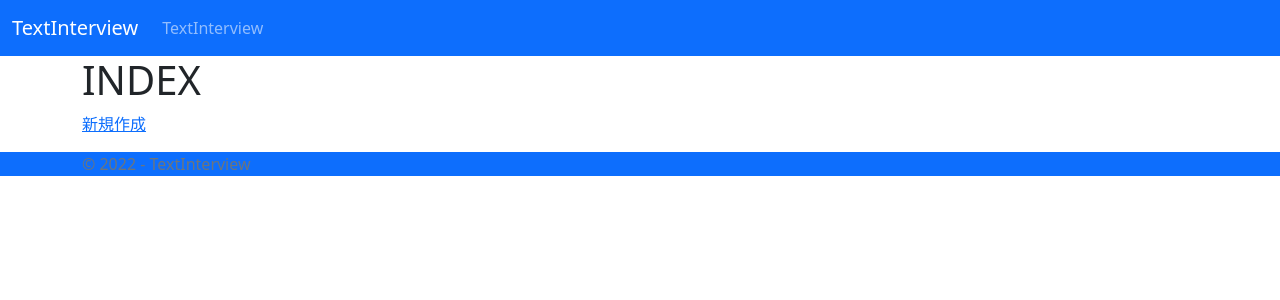
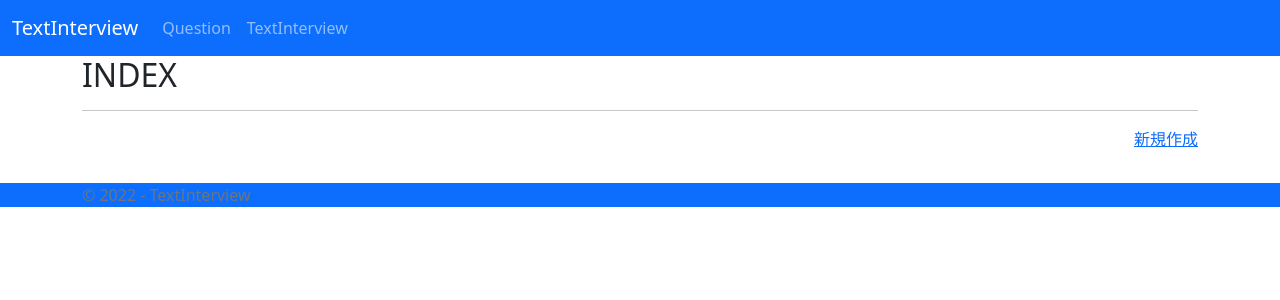
Before and after one commit to Satoshi-Ichikawa-Agri/TextInterview, a Django app: page /index/ in a window 1280 px wide. Shown: the top 300 px of the page. Run offline with Django 4.2, Linux system fonts and the light colour scheme; data that the repository does not hold is empty; some libraries are stand-ins or nearby versions.

Commit message:
modify HTML

```diff
--- a/TextInterviewProject/templates/layout.html
+++ b/TextInterviewProject/templates/layout.html
@@ -7,7 +7,7 @@
     <meta name="viewport" content="width=device-width, initial-scale=1.0">
     <link href="https://cdn.jsdelivr.net/npm/bootstrap@5.0.2/dist/css/bootstrap.min.css" rel="stylesheet" integrity="sha384-EVSTQN3/azprG1Anm3QDgpJLIm9Nao0Yz1ztcQTwFspd3yD65VohhpuuCOmLASjC" crossorigin="anonymous">
     <script src="https://cdn.jsdelivr.net/npm/bootstrap@5.0.2/dist/js/bootstrap.bundle.min.js" integrity="sha384-MrcW6ZMFYlzcLA8Nl+NtUVF0sA7MsXsP1UyJoMp4YLEuNSfAP+JcXn/tWtIaxVXM" crossorigin="anonymous"></script>
-
+    <link rel="stylesheet" href="https://cdn.jsdelivr.net/npm/bootstrap-icons@1.8.0/font/bootstrap-icons.css">
     <title>TextInterview</title>
 </head>
 
@@ -21,6 +21,11 @@
                     <ul class="navbar-nav me-auto">
                         <li class="nav-item">
                             <a class="nav-link" href={% url 'index' %}>
+                                Question
+                            </a>
+                        </li>
+                        <li class="nav-item">
+                            <a class="nav-link" href="">
                                 TextInterview
                             </a>
                         </li>
--- a/TextInterviewProject/templates/questions/index.html
+++ b/TextInterviewProject/templates/questions/index.html
@@ -2,17 +2,31 @@
 
 {% block content %}
 
-<h1>INDEX</h1>
-<a href={% url 'create' %}>新規作成</a>
+<h2>INDEX</h2>
+<hr />
+<p class="text-end">
+    <a href={% url 'create' %}>新規作成</a>
+</p>
 
 {% for question in question_list %}
-<div>
-    <p>{{ question.title }}</p>
-    <p>{{ question.question_content }}</p>
-    <p>{{ question.answer }}</p>
-    <a href={% url 'update' question.id %}>更新</a>
-    <a href={% url 'delete' question.id %}>削除</a>
+<div class="card">
+    <div>
+        <div class="card-header">
+            <p>{{ question.title }}</p>
+            <hr />
+            <p>{{ question.question_content }}</p>
+        </div>
+        <div class="card-body">
+            <p>{{ question.answer }}</p>
+        </div>
+        <div class="card-footer">
+            <a href={% url 'update' question.id %}>
+                <i class="bi bi-pencil-square"></i>更新</a> |
+            <a href={% url 'delete' question.id %}>
+                <i class="bi bi-trash-fill"></i>削除</a>
+        </div>
+    </div>
 </div>
+<br>
 {% endfor %}
-
 {% endblock %}
--- a/TextInterviewProject/textInterviewApp/views.py
+++ b/TextInterviewProject/textInterviewApp/views.py
@@ -1,5 +1,3 @@
-""" QuestionControllers
-"""
 from django.shortcuts import render, redirect
 
 from .forms import *
@@ -37,7 +35,7 @@ def create(request):
         form = QuestionForm(request.POST)
         if form.is_valid():
             form.save()
-        return redirect('/')
+        return redirect('/index/')
 
     context = {'question_list': question_list, 'form': form}
 
@@ -56,7 +54,7 @@ def update(request, id):
         form = QuestionForm(request.POST, instance=question)
         if form.is_valid():
             form.save()
-        return redirect('/')
+        return redirect('/index/')
 
     context = {'form': form}
 
@@ -72,7 +70,7 @@ def delete(request, id):
 
     if request.method == 'POST':
         item.delete()
-        return redirect('/')
+        return redirect('/index/')
 
     context = {'item': item}
     return render(request, 'questions/delete.html', context)
--- a/TextInterviewProject/textinterview/settings.py
+++ b/TextInterviewProject/textinterview/settings.py
@@ -37,6 +37,7 @@ INSTALLED_APPS = [
     'django.contrib.sessions',
     'django.contrib.messages',
     'django.contrib.staticfiles',
+    'widget_tweaks',
     'textInterviewApp',
 ]
 
```
Also changed, not shown: TextInterviewProject/templates/home.html (+1 -6 lines), TextInterviewProject/templates/questions/create.html (+17 -6 lines).
